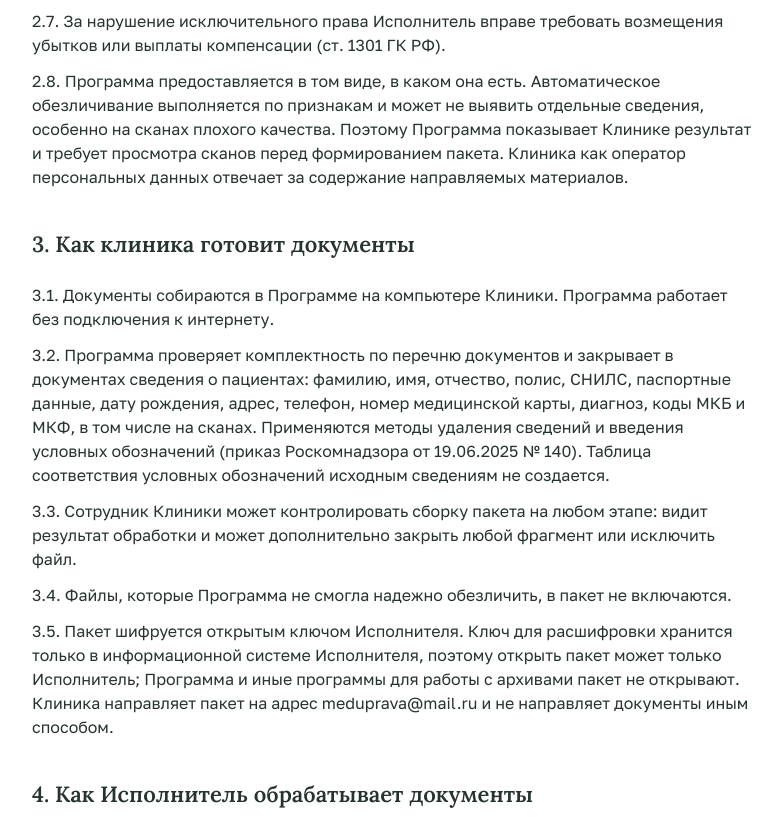
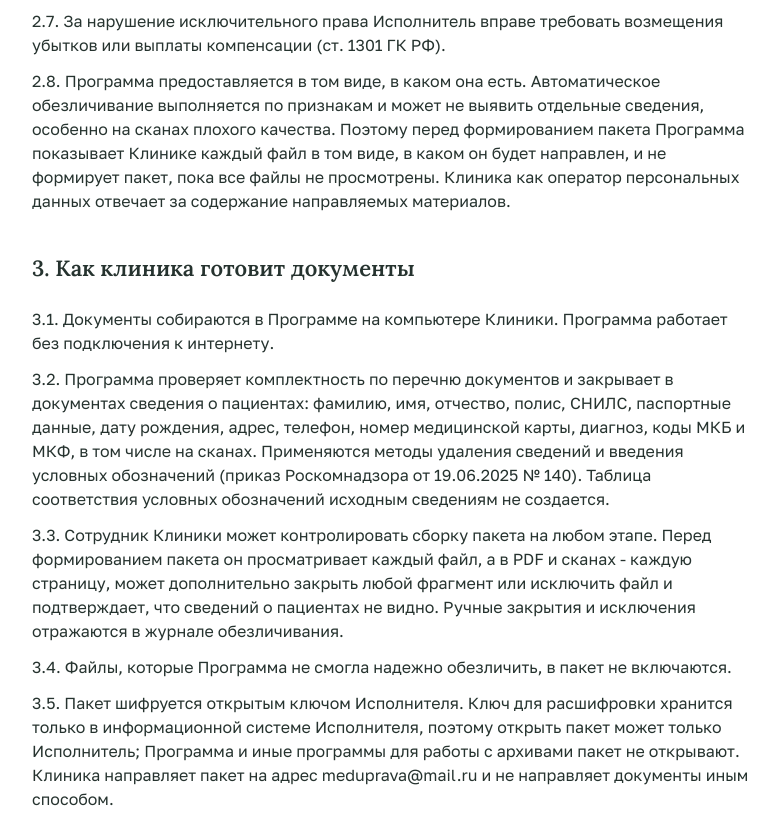
Before and after one commit to Meduprava/meduprava.github.io, a plain HTML site: page legal/obezlichivanie.html in a window 1280 px wide. Shown: the part 1454-2284 px from the top of the page, without its empty margins (248-1030 px from the left). Drawn offline with Linux system fonts and the light colour scheme.

Commit message:
Соглашение и FAQ: обязательный просмотр каждого файла перед отправкой пакета

```diff
--- a/legal/obezlichivanie.html
+++ b/legal/obezlichivanie.html
@@ -30,12 +30,12 @@
   <p>2.5. Программа проверяет целостность своих файлов. Если файлы изменены, формирование пакетов блокируется до переустановки Программы из дистрибутива Исполнителя.</p>
   <p>2.6. Клиника не вправе: передавать Программу или ее копии третьим лицам; воспроизводить Программу сверх установки на компьютеры Клиники и одной резервной копии; модифицировать, декомпилировать, дизассемблировать Программу, извлекать ее исходный текст, создавать на ее основе иные программы; использовать Программу для иных целей - за исключением действий, которые закон разрешает лицу, правомерно владеющему экземпляром программы, без согласия правообладателя (ст. 1280 ГК РФ).</p>
   <p>2.7. За нарушение исключительного права Исполнитель вправе требовать возмещения убытков или выплаты компенсации (ст. 1301 ГК РФ).</p>
-  <p>2.8. Программа предоставляется в том виде, в каком она есть. Автоматическое обезличивание выполняется по признакам и может не выявить отдельные сведения, особенно на сканах плохого качества. Поэтому Программа показывает Клинике результат и требует просмотра сканов перед формированием пакета. Клиника как оператор персональных данных отвечает за содержание направляемых материалов.</p>
+  <p>2.8. Программа предоставляется в том виде, в каком она есть. Автоматическое обезличивание выполняется по признакам и может не выявить отдельные сведения, особенно на сканах плохого качества. Поэтому перед формированием пакета Программа показывает Клинике каждый файл в том виде, в каком он будет направлен, и не формирует пакет, пока все файлы не просмотрены. Клиника как оператор персональных данных отвечает за содержание направляемых материалов.</p>
 
   <h2>3. Как клиника готовит документы</h2>
   <p>3.1. Документы собираются в Программе на компьютере Клиники. Программа работает без подключения к интернету.</p>
   <p>3.2. Программа проверяет комплектность по перечню документов и закрывает в документах сведения о пациентах: фамилию, имя, отчество, полис, СНИЛС, паспортные данные, дату рождения, адрес, телефон, номер медицинской карты, диагноз, коды МКБ и МКФ, в том числе на сканах. Применяются методы удаления сведений и введения условных обозначений (приказ Роскомнадзора от 19.06.2025 № 140). Таблица соответствия условных обозначений исходным сведениям не создается.</p>
-  <p>3.3. Сотрудник Клиники может контролировать сборку пакета на любом этапе: видит результат обработки и может дополнительно закрыть любой фрагмент или исключить файл.</p>
+  <p>3.3. Сотрудник Клиники может контролировать сборку пакета на любом этапе. Перед формированием пакета он просматривает каждый файл, а в PDF и сканах - каждую страницу, может дополнительно закрыть любой фрагмент или исключить файл и подтверждает, что сведений о пациентах не видно. Ручные закрытия и исключения отражаются в журнале обезличивания.</p>
   <p>3.4. Файлы, которые Программа не смогла надежно обезличить, в пакет не включаются.</p>
   <p>3.5. Пакет шифруется открытым ключом Исполнителя. Ключ для расшифровки хранится только в информационной системе Исполнителя, поэтому открыть пакет может только Исполнитель; Программа и иные программы для работы с архивами пакет не открывают. Клиника направляет пакет на адрес meduprava@mail.ru и не направляет документы иным способом.</p>
 
```
Also changed, not shown: index.html (+1 -1 lines).
